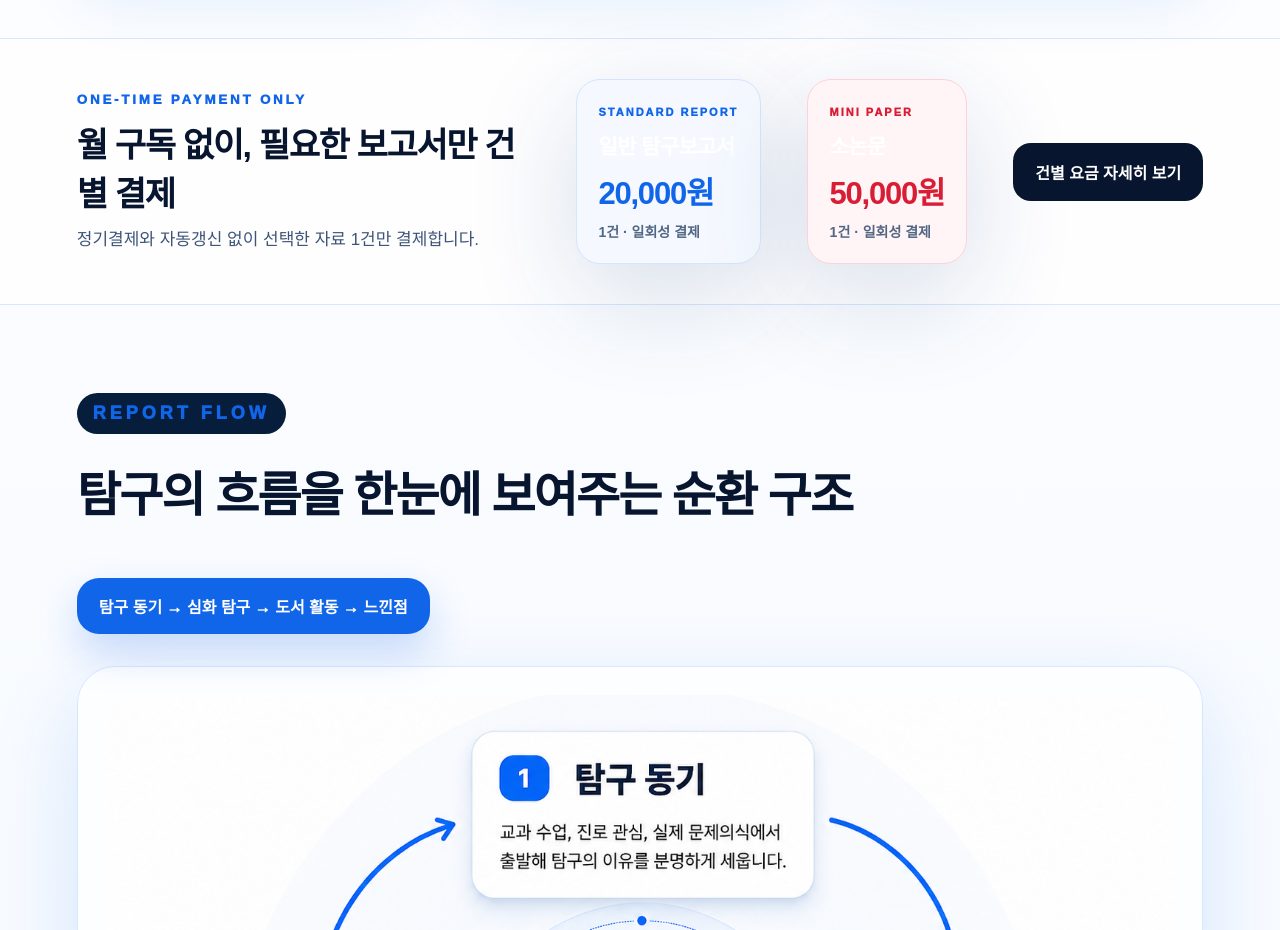
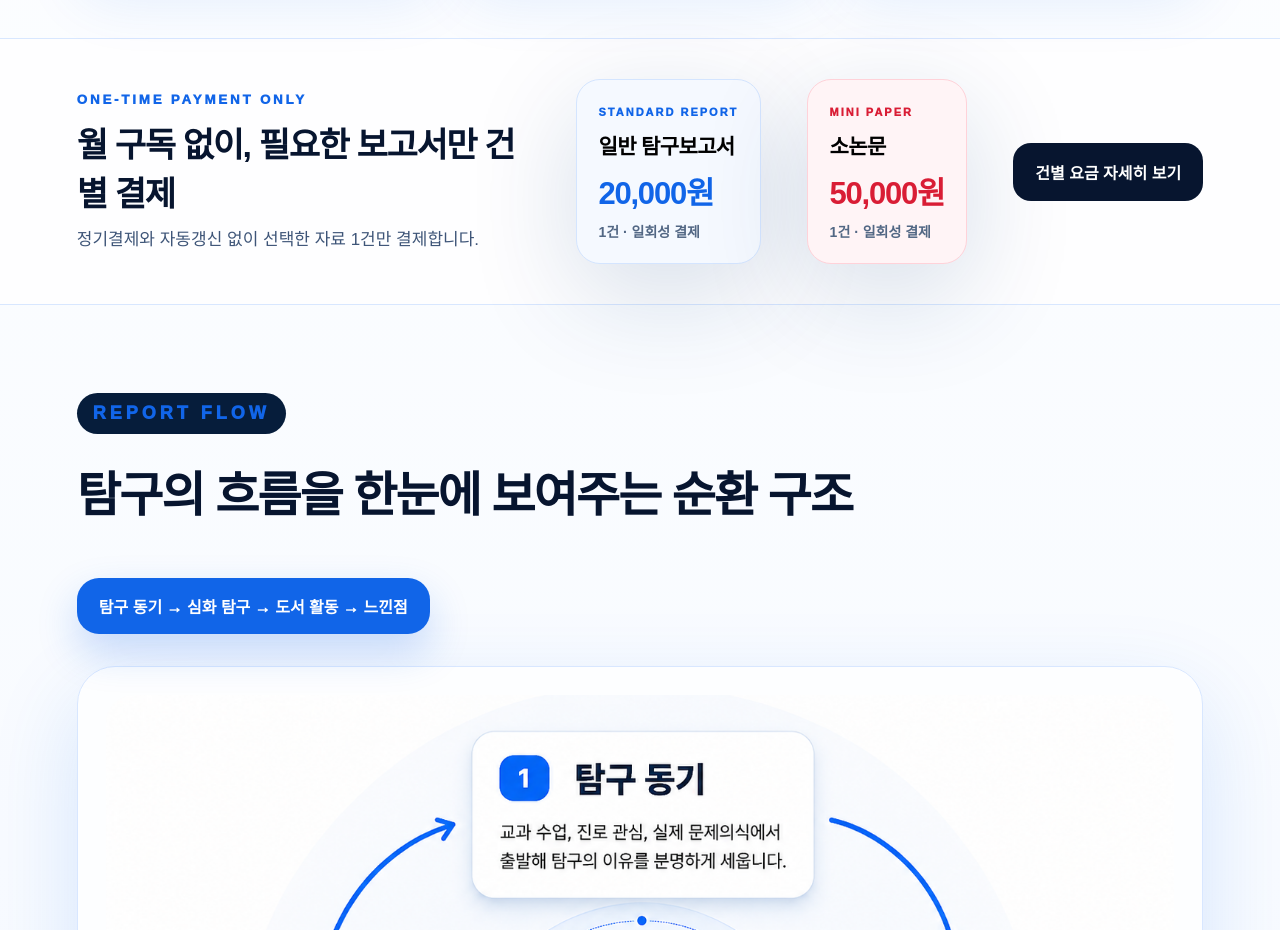
Before and after one commit to cedar5325-ui/dharma-ai, a Next.js app: page / in a window 1280 px wide. Shown: the part 1040-1970 px from the top of the page. Built offline with nearby package versions, Linux system fonts and the light colour scheme; no server answers.

Commit message:
Make pricing titles black

```diff
--- a/src/app/page.tsx
+++ b/src/app/page.tsx
@@ -154,14 +154,14 @@ export default function HomePage() {
         <div className="priceGrid">
           <article className="priceCard">
             <span>STANDARD REPORT</span>
-            <h3>일반 탐구보고서</h3>
+            <h3 style={{ color:"#000000", WebkitTextFillColor:"#000000" }}>일반 탐구보고서</h3>
             <strong>20,000원</strong>
             <p>1건 · 일회성 결제</p>
           </article>
 
           <article className="priceCard premiumPriceCard">
             <span>MINI PAPER</span>
-            <h3>소논문</h3>
+            <h3 style={{ color:"#000000", WebkitTextFillColor:"#000000" }}>소논문</h3>
             <strong>50,000원</strong>
             <p>1건 · 일회성 결제</p>
           </article>
@@ -554,6 +554,9 @@ export default function HomePage() {
           margin: 10px 0 8px;
           font-size: 21px;
           letter-spacing: -0.03em;
+           color: #000000 !important;
+  -webkit-text-fill-color: #000000 !important;
+  font-weight: 900;
         }
 
         .priceCard strong {
```
